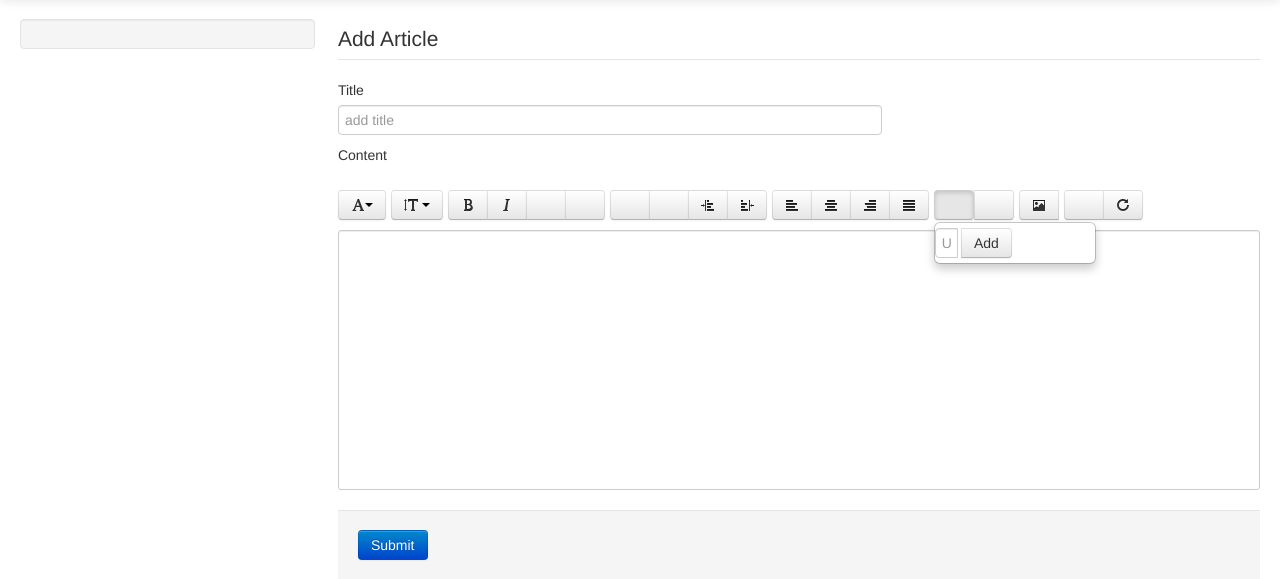
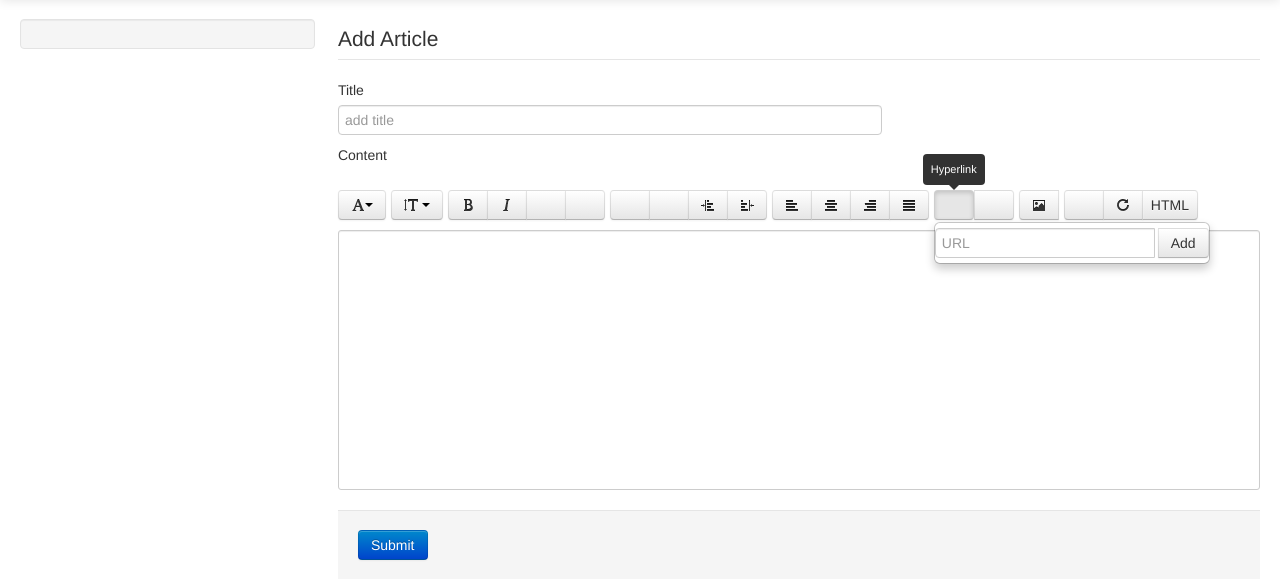
Before and after one commit to chadwick37/Documentation, a PHP site: the page made by templates/article_form.twig in a window 1280 px wide, after a click that opens the changed part. Shown: the part 41-620 px from the top of the page. Run offline with PHP 8.4, Linux system fonts and the light colour scheme; the template is opened without the code that fills it, so the values that code supplies are empty; some libraries are stand-ins or nearby versions.

Commit message:
add insert HTML to wysiwyg editor

```diff
--- a/templates/article_form.twig
+++ b/templates/article_form.twig
@@ -73,7 +73,7 @@ $(document).ready(function() {
 		      <div class="btn-group">
 				  <a class="btn dropdown-toggle" data-toggle="dropdown" title="Hyperlink"><i class="icon-link"></i></a>
 				    <div class="dropdown-menu input-append">
-					    <input class="span2" placeholder="URL" type="text" data-edit="createLink"/>
+					    <input class="" placeholder="URL" type="text" data-edit="createLink"/>
 					    <button class="btn" type="button">Add</button>
 		        </div>
 		        <a class="btn" data-edit="unlink" title="Remove Hyperlink"><i class="icon-cut"></i></a>
@@ -87,6 +87,12 @@ $(document).ready(function() {
 		      <div class="btn-group">
 		        <a class="btn" data-edit="undo" title="Undo (Ctrl/Cmd+Z)"><i class="icon-undo"></i></a>
 		        <a class="btn" data-edit="redo" title="Redo (Ctrl/Cmd+Y)"><i class="icon-repeat"></i></a>
+
+		        <a class="btn dropdown-toggle" data-toggle="dropdown" title="Insert HTML">HTML</a>
+				    <div class="dropdown-menu input-append">
+					    <input class="" placeholder="Insert HTML" type="text" data-edit="inserthtml"/>
+					    <button class="btn" type="button">Insert</button>
+				    </div>
 		      </div>
 		      <input type="text" data-edit="inserttext" id="voiceBtn" x-webkit-speech="">
 		    </div>
--- a/templates/layout.twig
+++ b/templates/layout.twig
@@ -34,6 +34,7 @@
     <link href="{{ doc_root }}/assets/css/documentation.css" rel="stylesheet">
 
     <script type="text/javascript" src="https://ajax.googleapis.com/ajax/libs/jquery/1.9.1/jquery.min.js"></script>
+    <script src="https://mindmup.s3.amazonaws.com/lib/jquery.hotkeys.js"></script>
     <script src="{{ doc_root }}/assets/js/bootstrap.min.js"></script>
     <script src="{{ doc_root }}/assets/js/bootstrap-wysiwyg.js"></script>
     <!-- HTML5 shim, for IE6-8 support of HTML5 elements -->
```
Also changed, not shown: templates/edit.twig (+7 -1 lines).
